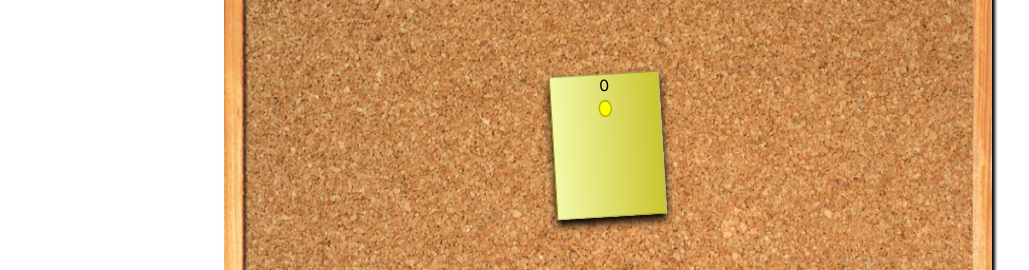
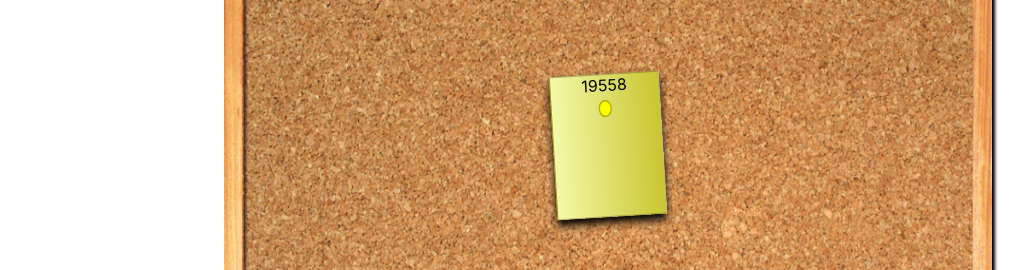
Before and after one commit to OcelotDive/pinboard, a React (Create React App) app: page / in a window 1280 px wide. Both pictures are taken after a click on the button "Add Post-it". Shown: the part 207-477 px from the top of the page, without its empty margins (32-1061 px from the left). Built offline with nearby package versions, Linux system fonts and the light colour scheme.

Commit message:
fix: remove method change key to name

```diff
--- a/src/App.js
+++ b/src/App.js
@@ -11,7 +11,7 @@ function App() {
 
   const addNote = () => {
     if(notes.length < 18) {
-    setNotes([...notes, ""]);
+    setNotes([...notes,Math.floor(Math.random() * 20000 + notes.length)]);
     }
     else {
       alert("Pin board full remove some notes first.")
@@ -19,13 +19,11 @@ function App() {
 
   }
 
-      const removeNote = (index, e) => {
+      const removeNote = (name) => {
 
-      let text = e.target.nextSibling.value;
-
-       let parent = e.target.parentNode;
-       let grandparent = parent.parentNode;
-       grandparent.removeChild(parent);
+        setNotes(notes.filter((note) => {
+          return note != name;
+        } ))
 
   }
 
@@ -33,7 +31,7 @@ function App() {
     let newNotes = notes.slice(0);
     newNotes[index] = e.target.value;
     setNotes(newNotes);
-   console.log(notes)
+   console.log(e.target.value)
 
 
   }
--- a/src/components/Container.js
+++ b/src/components/Container.js
@@ -29,7 +29,9 @@ const Container = ({notes, removeNote, textAdded}) => {
     return (
         <StyledContainer>
             <StyledBackground src={corkImage}/>
-            {notes.map((note, index) => <Note key={index} index={index} removeNote={removeNote} textAdded={textAdded} />)}
+
+
+            {notes.map((note) => <Note key={note} removeNote={removeNote} textAdded={textAdded} name={note}/>)}
         </StyledContainer>
     )
 }
--- a/src/components/Note.js
+++ b/src/components/Note.js
@@ -98,12 +98,12 @@ outline: none
 
 
 
-const Note = ({removeNote, textAdded, index}) => {
+const Note = ({removeNote, textAdded, index, name}) => {
 
     return (
         <StyledNote className="note">
-           {index}
-            <StyledPin className="pin" onClick={(e) => removeNote(index, e)}></StyledPin>
+           {name}
+            <StyledPin className="pin" onClick={(e) => removeNote(name, e)}></StyledPin>
             <StyledText onChange={(e) =>textAdded(index, e)}></StyledText>
         </StyledNote>
     )
```
